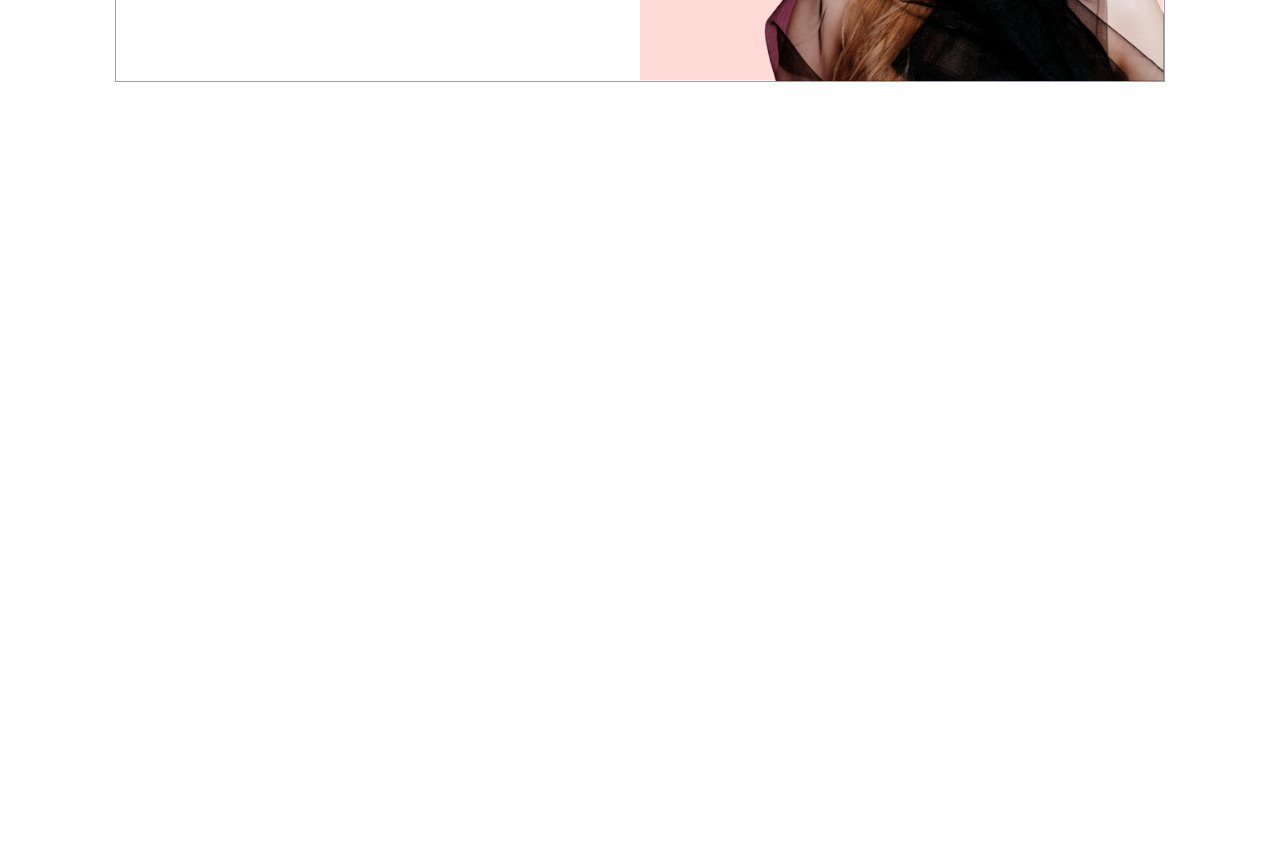
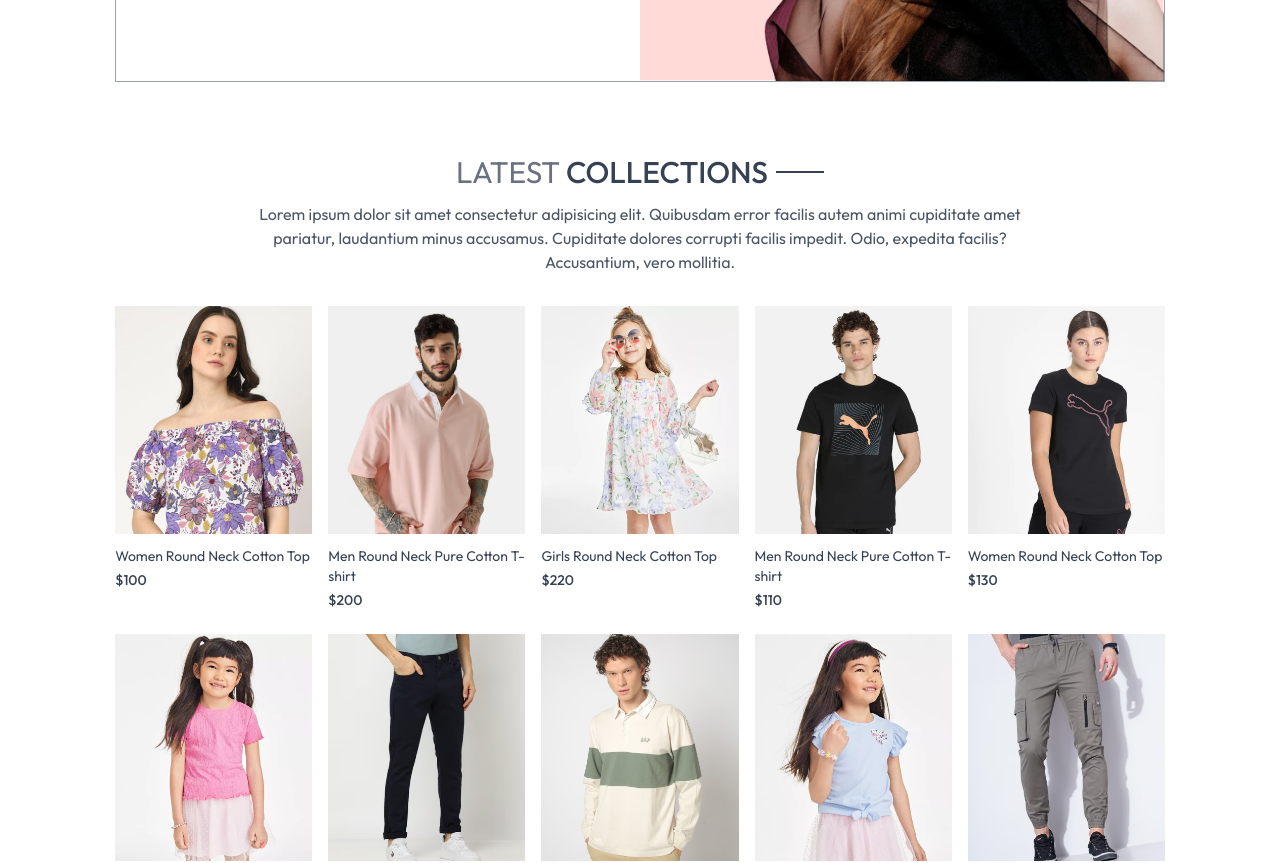
Before and after one commit to dangpvo/FuginaShop-React-Ecommerce, a React (Vite) app: page / in a window 1280 px wide. Shown: the part 420-1283 px from the top of the page. Before the commit the page ends 800 px from the top, so only its background shows below. Built offline with nearby package versions, Linux system fonts and the light colour scheme.

Commit message:
feat: finish the logic to load latest products

```diff
--- /dev/null
+++ b/src/components/LatestCollection.jsx
@@ -0,0 +1,43 @@
+import React, { useContext, useEffect, useState } from "react";
+import { ShopContext } from "../context/ShopContext";
+import Title from "./Title";
+import ProductItem from "./ProductItem";
+
+const LatestCollection = () => {
+  const { products } = useContext(ShopContext);
+  const [latestProducts, setLatestProducts] = useState([]);
+
+  useEffect(() => {
+    // Run one when the component loading
+    setLatestProducts(products.slice(0, 10));
+  }, []);
+
+  return (
+    <div className="my-10">
+      <div className="text-center py-8 text-3xl">
+        <Title text1={"LATEST"} text2={"COLLECTIONS"}></Title>
+        <p className="w-3/4 m-auto text-xs sm:text-sm md:text-base text-gray-600">
+          Lorem ipsum dolor sit amet consectetur adipisicing elit. Quibusdam
+          error facilis autem animi cupiditate amet pariatur, laudantium minus
+          accusamus. Cupiditate dolores corrupti facilis impedit. Odio, expedita
+          facilis? Accusantium, vero mollitia.
+        </p>
+      </div>
+
+      {/* Product */}
+      <div className="grid grid-cols-2 sm:grid-cols-3 md:grid-cols-4 lg:grid-cols-5 gap-4 gap-y-6">
+        {latestProducts.map((item, index) => (
+          <ProductItem
+            key={index}
+            id={item._id}
+            image={item.image}
+            name={item.name}
+            price={item.price}
+          ></ProductItem>
+        ))}
+      </div>
+    </div>
+  );
+};
+
+export default LatestCollection;
--- /dev/null
+++ b/src/components/ProductItem.jsx
@@ -0,0 +1,26 @@
+import React, { useContext } from "react";
+import { ShopContext } from "../context/ShopContext";
+import { Link } from "react-router-dom";
+
+const ProductItem = ({ id, image, name, price }) => {
+  const { currency } = useContext(ShopContext);
+
+  return (
+    <Link to={`/product/${id}`} className="text-gray-700 cursor-pointer">
+      <div className="overflow-hidden">
+        <img
+          src={image[0]}
+          className="hover:scale-110 transition ease-in-out"
+          alt=""
+        />
+      </div>
+      <p className="pt-3 pb-1 text-sm">{name}</p>
+      <p className="text-sm font-medium">
+        {currency}
+        {price}
+      </p>
+    </Link>
+  );
+};
+
+export default ProductItem;
--- /dev/null
+++ b/src/components/Title.jsx
@@ -0,0 +1,14 @@
+import React from "react";
+
+const Title = ({ text1, text2 }) => {
+  return (
+    <div className="inline-flex gap-2 items-center mb-3">
+      <p className="text-gray-500">
+        {text1} <span className="text-gray-700 font-medium">{text2}</span>
+      </p>
+      <p className="w-8 sm:w-12 h-[1px] sm:h-[2px] bg-gray-700"></p>
+    </div>
+  );
+};
+
+export default Title;
--- /dev/null
+++ b/src/context/ShopContext.jsx
@@ -0,0 +1,21 @@
+import { createContext } from "react";
+import { products } from "../assets/assets";
+
+export const ShopContext = createContext();
+
+const ShopContextProvider = (props) => {
+  const currency = "$";
+  const delivery_fee = 10;
+
+  const value = {
+    products,
+    currency,
+    delivery_fee,
+  };
+
+  return (
+    <ShopContext.Provider value={value}>{props.children}</ShopContext.Provider>
+  );
+};
+
+export default ShopContextProvider;
--- a/src/main.jsx
+++ b/src/main.jsx
@@ -3,9 +3,12 @@ import { createRoot } from "react-dom/client";
 import "./index.css";
 import App from "./App.jsx";
 import { BrowserRouter } from "react-router-dom";
+import ShopContextProvider from "./context/ShopContext.jsx";
 
 createRoot(document.getElementById("root")).render(
   <BrowserRouter>
-    <App />
+    <ShopContextProvider>
+      <App />
+    </ShopContextProvider>
   </BrowserRouter>
 );
--- a/src/pages/Home.jsx
+++ b/src/pages/Home.jsx
@@ -1,10 +1,12 @@
 import React from "react";
 import Hero from "../components/Hero";
+import LatestCollection from "../components/LatestCollection";
 
 const Home = () => {
   return (
     <div>
       <Hero></Hero>
+      <LatestCollection></LatestCollection>
     </div>
   );
 };
```
